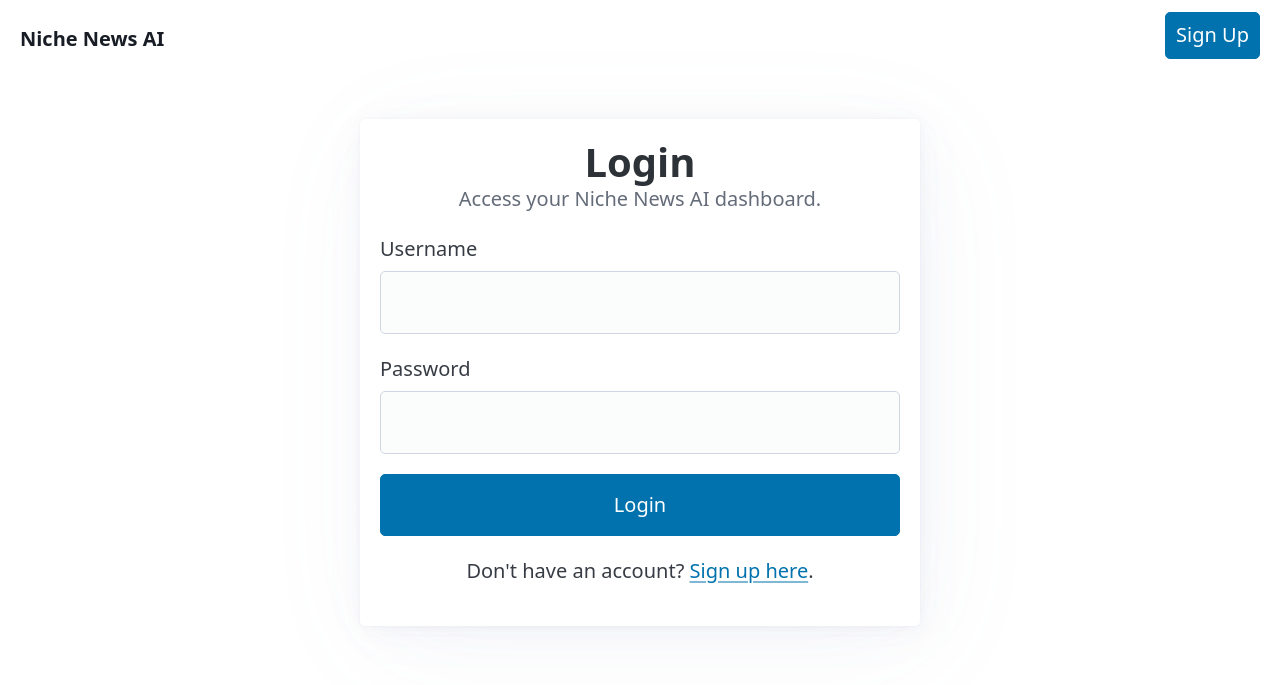
After one commit to Code-Moriarty/niche-news-ai, a Django app: page /accounts/login/ in a window 1280 px wide. The commit adds this page. Shown: the top 685 px of the page. Run offline with Django 5.2, Linux system fonts and the light colour scheme; some libraries are stand-ins or nearby versions.

Commit message:
feat: Implement custom login page, fix logout redirect, and improve navigation UX

```diff
--- a/config/urls.py
+++ b/config/urls.py
@@ -1,3 +1,5 @@
+# config/urls.py
+
 """
 URL configuration for config project.
 
@@ -14,11 +16,18 @@ Including another URLconf
     1. Import the include() function: from django.urls import include, path
     2. Add a URL to urlpatterns:  path('blog/', include('blog.urls'))
 """
-# config/urls.py
 from django.contrib import admin
 from django.urls import path, include
 
 urlpatterns = [
+    # Django Admin site
     path('admin/', admin.site.urls),
-    path('', include('core.urls')),  # THIS LINE IS MANDATORY
+
+    # Include Django's built-in authentication URLs (for login, logout, password reset, etc.)
+    # These URLs are typically prefixed with 'accounts/'
+    path('accounts/', include('django.contrib.auth.urls')),
+
+    # Include your core app's URLs at the root of the project
+    # This means URLs defined in 'core.urls' will be accessible directly (e.g., /home/, /niche/<pk>/)
+    path('', include('core.urls')),
 ]
--- a/core/templates/core/base.html
+++ b/core/templates/core/base.html
@@ -21,7 +21,7 @@
     </div>
 {% endif %}
     <ul>
-      <li><a href="{% url 'home' %}"><strong>Niche News AI</strong></a></li>
+      <li><a href="{% url 'home' %}" class="contrast"><strong>Niche News AI</strong></a></li> {# Changed to home as per your nav #}
     </ul>
     <ul>
       {% if user.is_authenticated %}
@@ -33,8 +33,14 @@
           </form>
         </li>
       {% else %}
+        {# Only show Login link if not currently on the login page #}
+        {% if request.path != '/accounts/login/' %}
         <li><a href="{% url 'login' %}">Login</a></li>
+        {% endif %}
+        {# Only show Sign Up link if not currently on the signup page #}
+        {% if request.path != '/signup/' %}
         <li><a href="{% url 'signup' %}" role="button">Sign Up</a></li>
+        {% endif %}
       {% endif %}
     </ul>
   </nav>
--- /dev/null
+++ b/core/templates/registration/login.html
@@ -0,0 +1,47 @@
+{# registration/login.html #}
+{% extends 'core/base.html' %}
+{% block title %}Login{% endblock %}
+
+{% block content %}
+<main class="container">
+    {# This div will center the article and control its max-width #}
+    <div style="max-width: 600px; margin: 0 auto; padding: 20px;">
+        <article>
+            <hgroup style="text-align: center;"> {# Centers the text within the hgroup #}
+                <h1>Login</h1>
+                <p>Access your Niche News AI dashboard.</p>
+            </hgroup>
+            <form method="post">
+                {% csrf_token %}
+                <label for="{{ form.username.id_for_label }}">Username</label>
+                <input
+                    type="text"
+                    name="{{ form.username.html_name }}"
+                    id="{{ form.username.id_for_label }}"
+                    value="{{ form.username.value|default_if_none:'' }}"
+                    class="form-control" {# Pico.css class for inputs #}
+                    required
+                >
+                {% if form.username.errors %}
+                    <small>{{ form.username.errors }}</small>
+                {% endif %}
+
+                <label for="{{ form.password.id_for_label }}">Password</label>
+                <input
+                    type="password"
+                    name="{{ form.password.html_name }}"
+                    id="{{ form.password.id_for_label }}"
+                    class="form-control" {# Pico.css class for inputs #}
+                    required
+                >
+                {% if form.password.errors %}
+                    <small>{{ form.password.errors }}</small>
+                {% endif %}
+
+                <button type="submit" role="button">Login</button>
+            </form>
+            <p style="text-align: center;">Don't have an account? <a href="{% url 'signup' %}">Sign up here</a>.</p>
+        </article>
+    </div>
+</main>
+{% endblock %}
--- a/core/urls.py
+++ b/core/urls.py
@@ -1,12 +1,13 @@
+# core/urls.py
 from django.urls import path
-from django.contrib.auth import views as auth_views
+# from django.contrib.auth import views as auth_views # You can remove this import too
 from . import views
 
 urlpatterns = [
     path("", views.landing_page, name="landing_page"),     # Public landing page for guests
-    path("home/", views.home, name="home"),                 # User dashboard with niches
+    path("home/", views.home, name="home"),                # User dashboard with niches
     path("signup/", views.SignUpView.as_view(), name="signup"),
-    path("login/", auth_views.LoginView.as_view(template_name="core/login.html"), name="login"),
-    path("logout/", auth_views.LogoutView.as_view(), name="logout"),
-    path("niche/<int:pk>/", views.niche_detail, name="niche_detail"),  # Detail and AI generate page
+    # Removed: path("login/", auth_views.LoginView.as_view(template_name="core/login.html"), name="login"),
+    # Removed: path("logout/", auth_views.LogoutView.as_view(), name="logout"),
+    path("niche/<int:pk>/", views.niche_detail, name="niche_detail"),   # Detail and AI generate page
 ]
```
Also changed, not shown: config/settings.py (+6 -1 lines).
